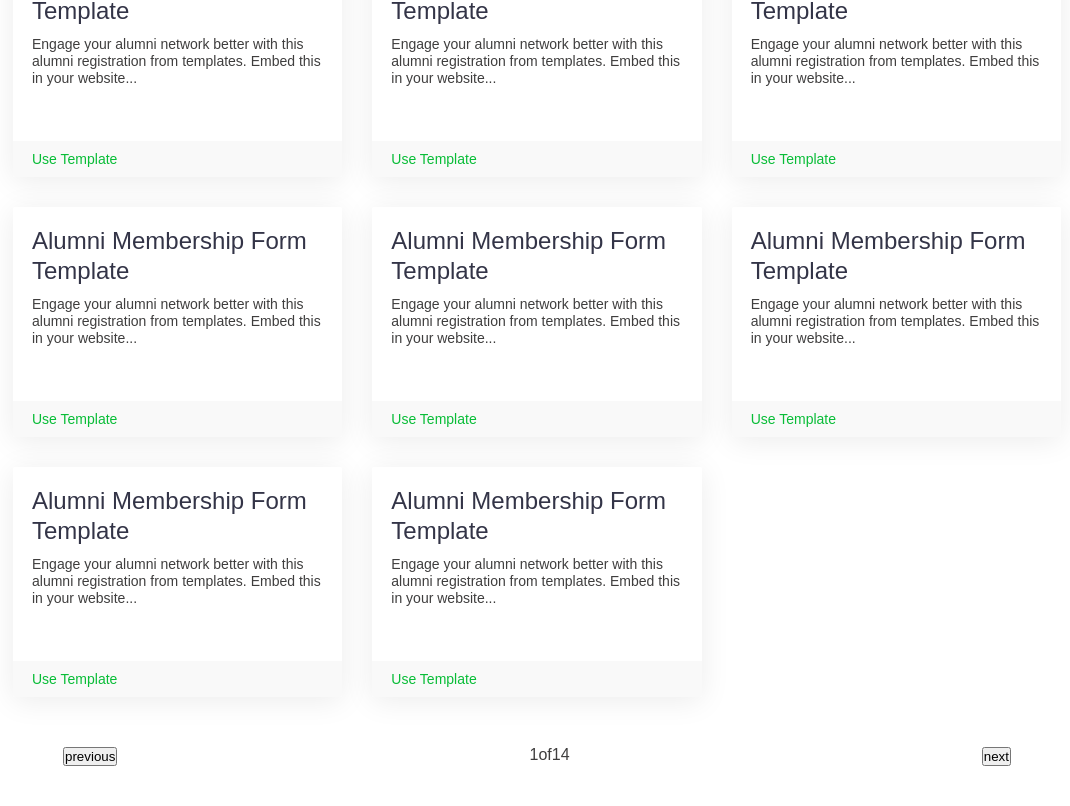
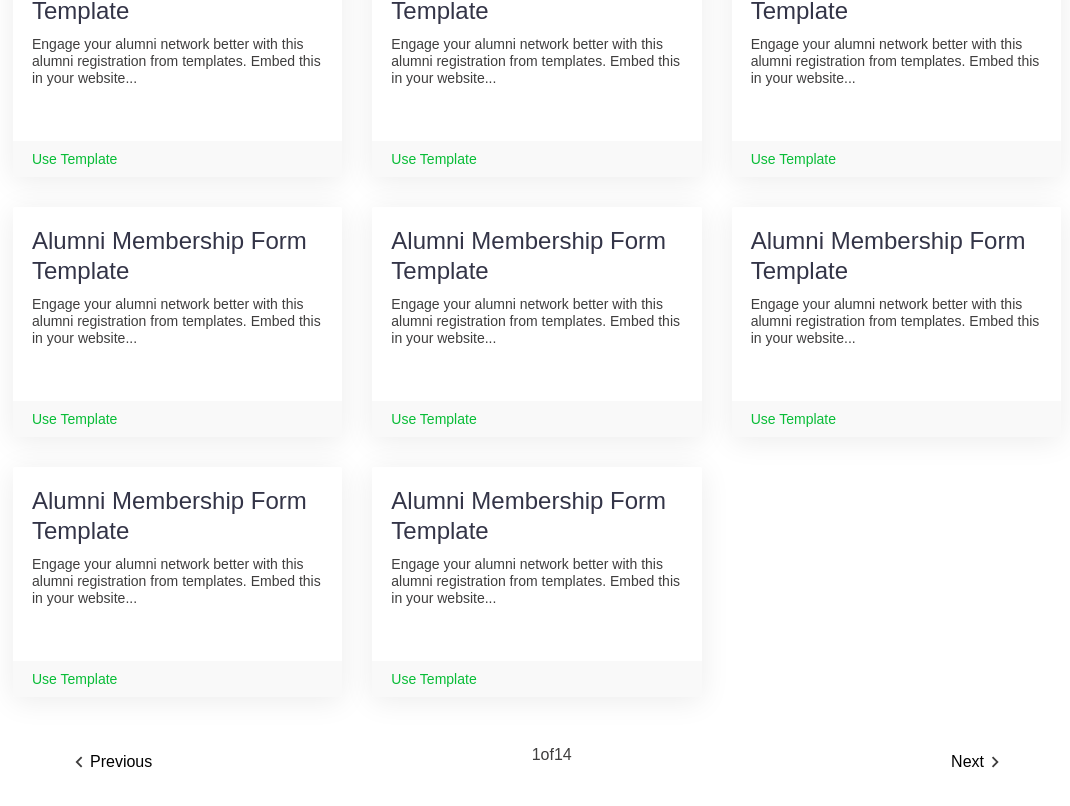
Before and after one commit to NwaguChima/form_plus, a React (Create React App) app: page / in a window 1280 px wide. Shown: the part 403-1209 px from the top of the page, without its empty margins (103-1173 px from the left). Built offline with nearby package versions, Linux system fonts and the light colour scheme; a web font is replaced by a local one.

Commit message:
styled buttons

```diff
--- a/src/components/paginate/Paginate.jsx
+++ b/src/components/paginate/Paginate.jsx
@@ -1,16 +1,27 @@
 import React from "react";
 import styles from "./Paginate.module.scss";
+import { MdOutlineNavigateNext, MdOutlineNavigateBefore } from "react-icons/md";
 
 const Paginate = () => {
   return (
     <div className={styles.paginate}>
-      <button>previous</button>
+      <div className={styles.paginate__prev}>
+        <i>
+          <MdOutlineNavigateBefore />
+        </i>
+        <button>Previous</button>
+      </div>
       <div className={styles.paginate__item}>
         <span>1</span>
         <span>of</span>
         <span>14</span>
       </div>
-      <button>next</button>
+      <div className={styles.paginate__next}>
+        <button>Next</button>
+        <i>
+          <MdOutlineNavigateNext />
+        </i>
+      </div>
     </div>
   );
 };
--- a/src/components/paginate/Paginate.module.scss
+++ b/src/components/paginate/Paginate.module.scss
@@ -1,6 +1,57 @@
+@use "../../styles/variables.scss" as varr;
+
 .paginate {
   padding: 0 5rem;
   margin-top: 5rem;
   display: flex;
   justify-content: space-between;
+
+  button {
+    border: none;
+    background: none;
+    font-size: 1.6rem;
+    cursor: pointer;
+  }
+
+  &__next,
+  &__prev {
+    display: flex;
+    align-items: center;
+    justify-content: center;
+    cursor: pointer;
+    padding: 0.4rem 0.5rem;
+    transition: all 0.2s ease-in-out;
+    -webkit-transition: all 0.2s ease-in-out;
+    -moz-transition: all 0.2s ease-in-out;
+    -ms-transition: all 0.2s ease-in-out;
+    -o-transition: all 0.2s ease-in-out;
+
+    border-radius: varr.$radius;
+    -webkit-border-radius: varr.$radius;
+    -moz-border-radius: varr.$radius;
+    -ms-border-radius: varr.$radius;
+    -o-border-radius: varr.$radius;
+
+    i {
+      display: flex;
+      align-items: center;
+      justify-content: center;
+      font-size: 2.2rem;
+    }
+  }
+
+  &__next {
+    padding-left: 1.2rem;
+  }
+
+  &__prev {
+    padding-right: 1.2rem;
+  }
+
+  &__next:hover,
+  &__next:active,
+  &__prev:hover,
+  &__prev:active {
+    background-color: varr.$border_color;
+  }
 }
```
